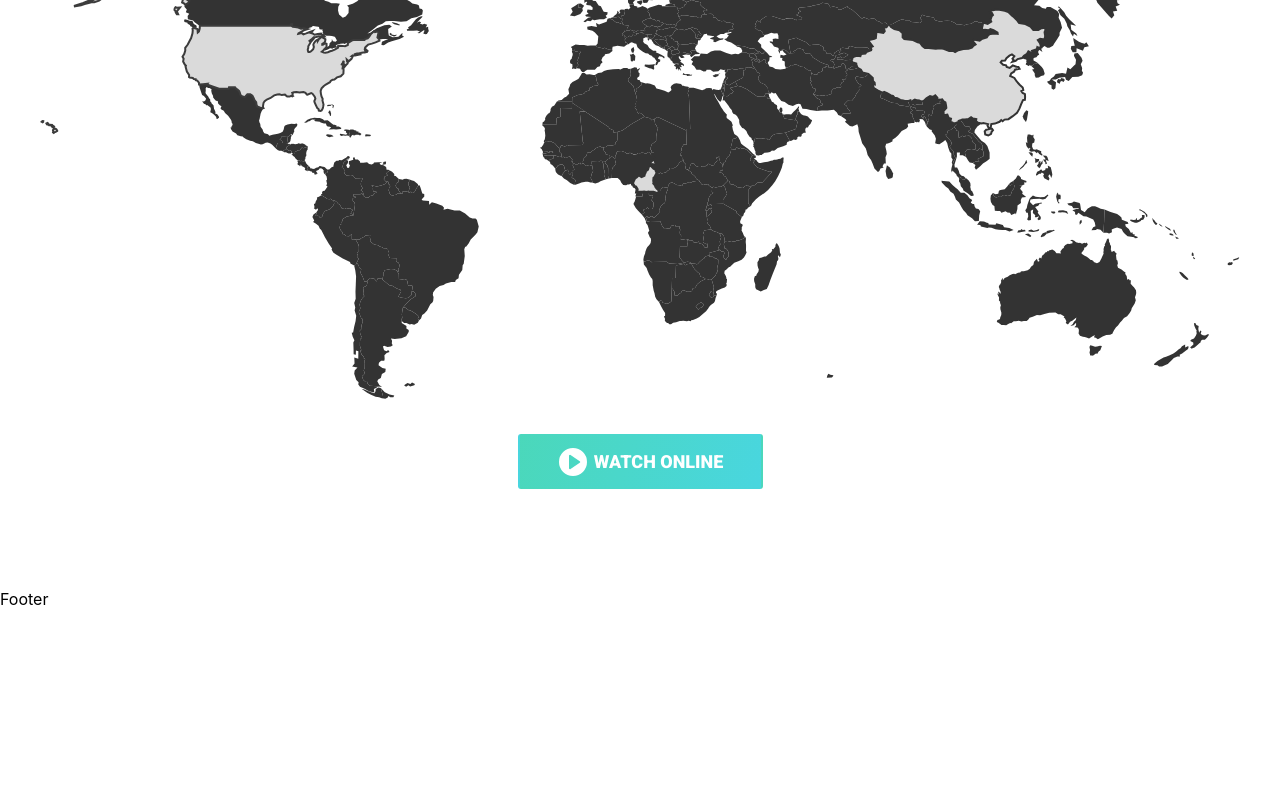
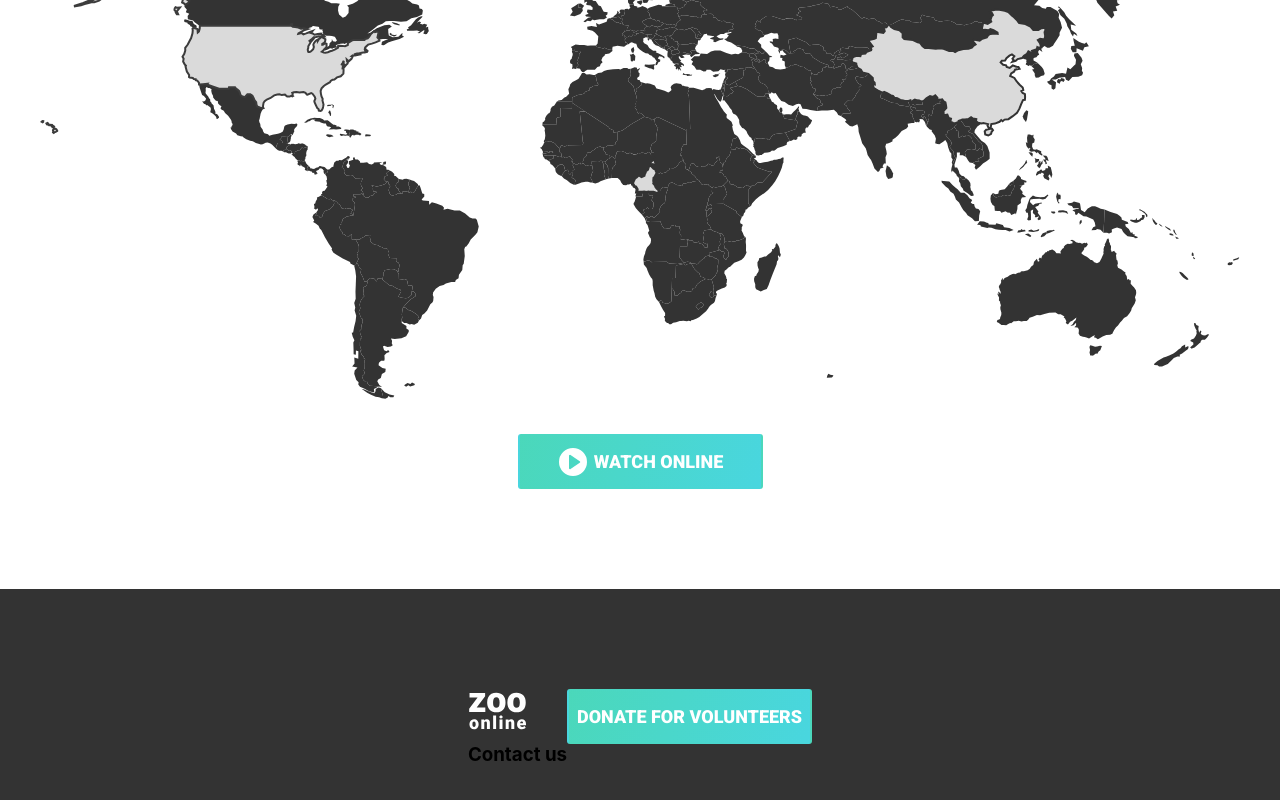
Before and after one commit to 0trava/ZOO_online, a React (Create React App) app: page / in a window 1280 px wide. Shown: the part 3575-4375 px from the top of the page. Before the commit the page ends 4184 px from the top, so only its background shows below. Built offline with nearby package versions, Linux system fonts and the light colour scheme.

Commit message:
add footer

```diff
--- a/src/components/Page_section/Footer/Footer.jsx
+++ b/src/components/Page_section/Footer/Footer.jsx
@@ -1,8 +1,38 @@
-import React from 'react'
+import React from 'react';
+import style from './Footer.module.css';
+
+// images
+import logo from '../../images/logo.svg'
 
 const Footer = () => {
   return (
-    <div>Footer</div>
+    <div className={style.body}>
+      <div>
+        <div>
+          <img className={style.logo} src={logo} alt="logo" />
+
+          <h3>Contact us</h3>
+        </div>
+
+        <div>
+
+        </div>
+
+
+      </div>
+      <div>
+        {/* button */}
+        <button type='button' className={style.button}>
+          <span className={style.btn_txt}>donate for volunteers</span>
+        </button>
+      </div>
+
+
+
+
+
+
+    </div>
   )
 }
 
--- a/src/components/Page_section/Footer/Footer.module.css
+++ b/src/components/Page_section/Footer/Footer.module.css
@@ -0,0 +1,56 @@
+.body {
+    display: flex;
+    justify-content: center;
+
+    background-color: #333;
+    padding-top: 100px;
+    padding-bottom: 100px;
+}
+
+.logo {
+    width: 59px;
+}
+
+
+
+
+
+
+
+/* Button */
+.button {
+    width: 245px;
+    height: 55px;
+    display: flex;
+    justify-content: center;
+    align-items: center;
+    gap: 5px;
+
+    border-radius: 3px;
+    border-color: transparent;
+    background: var(--base_gradient, linear-gradient(107deg, #4BD8B5 -14.32%, #49D6DF 100.68%));
+
+    color: #FFF;
+    text-align: center;
+    font-family: Roboto;
+    font-size: 18px;
+    font-style: normal;
+    font-weight: 900;
+    line-height: normal;
+    text-transform: uppercase;
+    transition: all 0.2s cubic-bezier(0.01, 0.59, 1, 0.59);
+    cursor: pointer;
+}
+
+
+
+.button_span {
+    width: 32px;
+    height: 32px;
+}
+
+.button:hover {
+    box-shadow: 1px 1px 200px #F2F2F2;
+    background: var(--base_gradient, linear-gradient(107deg, #45e4bc -14.32%, #30d8e4 100.68%));
+
+  }
--- a/src/index.css
+++ b/src/index.css
@@ -23,6 +23,7 @@ code {
   --text-color-second: #FEFEFE;
   --body-second-color: #4F4F4F;
 
+
 }
 
 
@@ -31,6 +32,7 @@ code {
   --text-color: #333333;
   --text-color-second: #4F4F4F;
   --body-second-color: #F2F2F2;
+
 
 }
 
```
Also changed, not shown: src/components/images/logo.svg (added).
